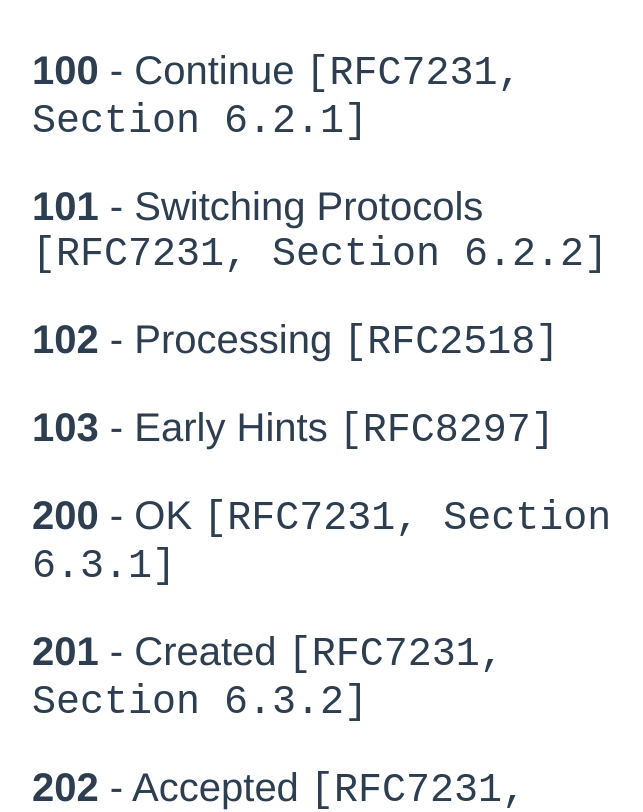
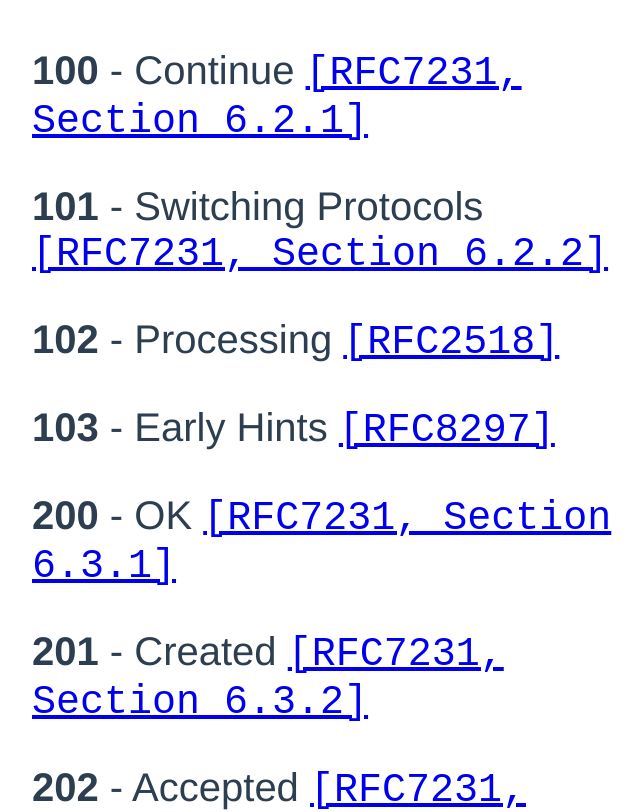
Before and after one commit to jbenner-radham/status-cod.es, a Vue app: page / in a window 1280 px wide. Shown: the top 812 px of the page, without its empty margins (332-975 px from the left). Built offline with nearby package versions, Linux system fonts and the light colour scheme.

Commit message:
Linkified status code references.

```diff
--- a/src/components/StatusCode.vue
+++ b/src/components/StatusCode.vue
@@ -1,17 +1,40 @@
 <template>
     <li :id="value">
         <strong>{{ value }}</strong> - {{ description }}
-        <span class="status-code__reference">{{ reference }}</span>
+        <span v-for="reference in splitReferences(reference)" :key="reference" class="status-code__reference">
+            <status-code-reference :url="getReferenceUrl(reference)" :reference="reference"/>
+        </span>
     </li>
 </template>
 
 <script>
+    import StatusCodeReference from './StatusCodeReference.vue'
+
     export default {
         name: 'StatusCode',
         props: {
             value: Number,
             description: String,
             reference: String
+        },
+        components: {
+            StatusCodeReference
+        },
+        methods: {
+            getRfcNumber(reference = '') {
+                const rfc = [.../(?:RFC)(\d{4})/.exec(reference)].pop();
+                const radix = 10;
+
+                return parseInt(rfc, radix);
+            },
+            getReferenceUrl(reference = '') {
+                const rfc = this.getRfcNumber(reference);
+
+                return `https://www.ietf.org/rfc/rfc${rfc}.txt`;
+            },
+            splitReferences(reference = '') {
+                return reference.match(/\[RFC\d{4}(?:\w|,| |\.)*\]/g);
+            }
         }
     }
 </script>
--- /dev/null
+++ b/src/components/StatusCodeReference.vue
@@ -0,0 +1,13 @@
+<template>
+    <a :href="url">{{ reference }}</a>
+</template>
+
+<script>
+    export default {
+        name: 'StatusCodeReference',
+        props: {
+            url: String,
+            reference: String
+        }
+    }
+</script>
```
